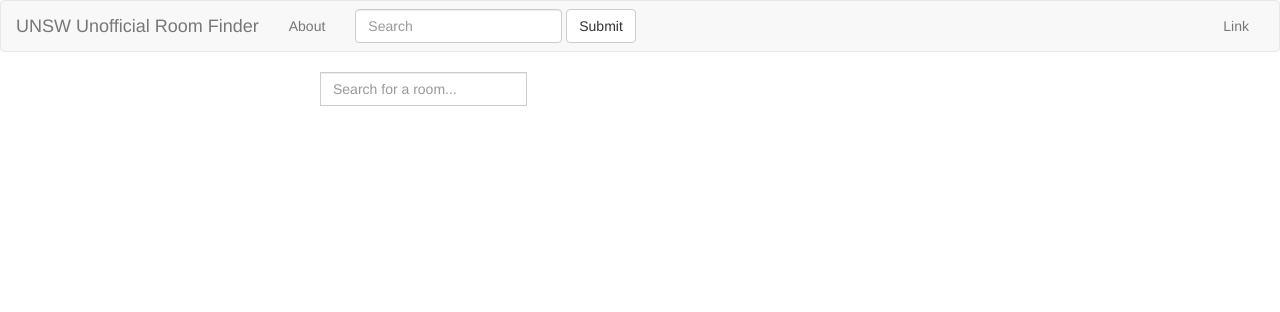
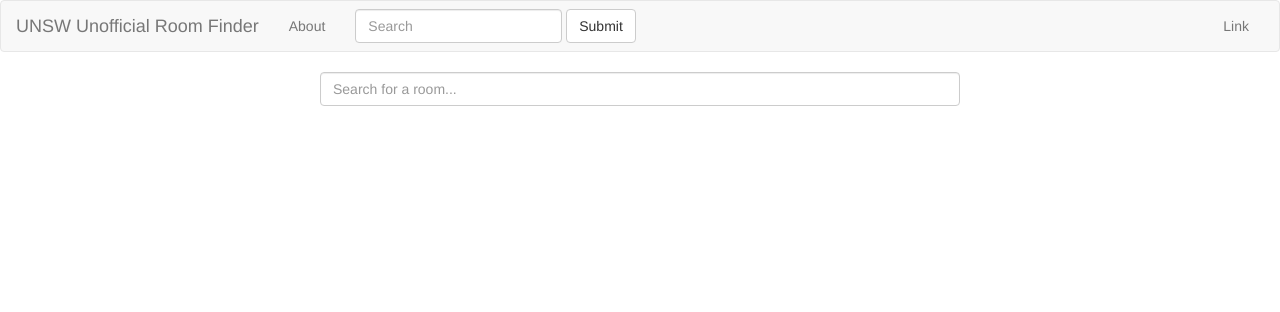
Before and after one commit to garyyb/room-view, a Django app: page / in a window 1280 px wide. Shown: the top 312 px of the page. Run offline with Django 3.2, Linux system fonts and the light colour scheme; some libraries are stand-ins or nearby versions.

Commit message:
server static files

```diff
--- /dev/null
+++ b/room_view/static/css/index.css
@@ -0,0 +1,3 @@
+.form-control {
+    width: 100%;
+}
--- a/room_view/urls.py
+++ b/room_view/urls.py
@@ -15,10 +15,12 @@ Including another URLconf
 """
 from django.conf.urls import url
 from django.contrib import admin
+from django.conf.urls.static import static
+from django.conf import settings
 
 from . import controllers
 
 urlpatterns = [
     url(r'^admin/', admin.site.urls),
-    url(r'', controllers.index),
-]
+    url(r'^$', controllers.index),
+] + static(settings.STATIC_URL, document_root=settings.STATIC_ROOT)
--- a/templates/index.html
+++ b/templates/index.html
@@ -1,15 +1,14 @@
 {% extends "base.html" %}
+{% load static %}
 
 {% block css %}
-    <link rel="stylesheet" href="https://maxcdn.bootstrapcdn.com/font-awesome/4.7.0/css/font-awesome.min.css">
+    <link rel="stylesheet" href="{% static "css/index.css" %}">
 {% endblock %}
 
 {% block content %}
     <div class="col col-md-6 col-md-offset-3">
         <div class="row">
-            <div class="input-group">
-                <input type="text" class="form-control" name="query" placeholder="Search for a room...">
-            </div>
+            <input type="text" class="form-control" name="query" placeholder="Search for a room...">
         </div>
     </div>
 {% endblock %}
```
